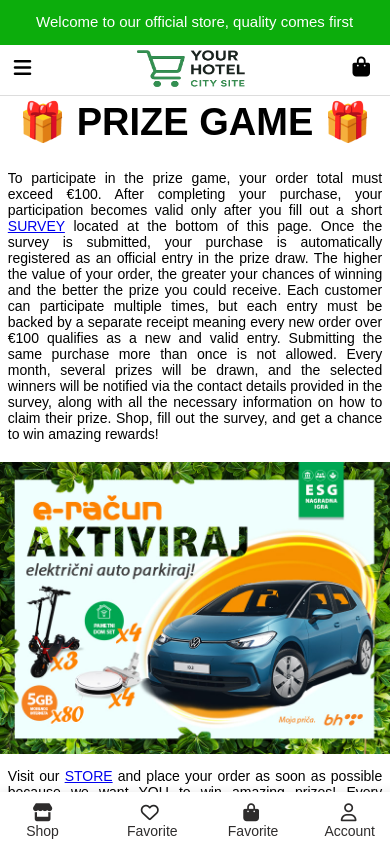
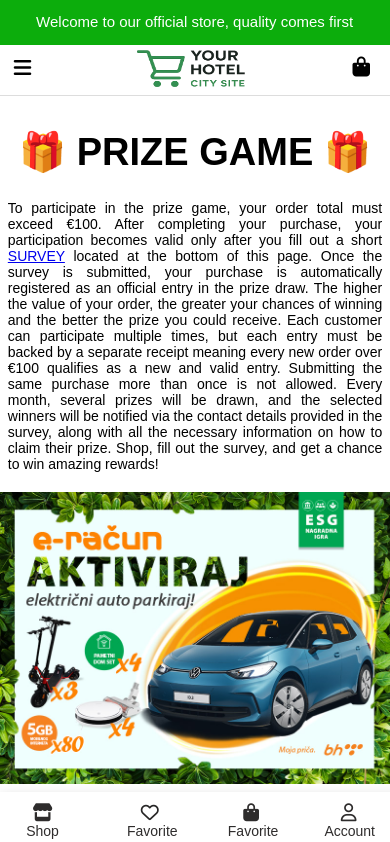
Before and after one commit to EminHuric/vue-exercise, a Vue app: page /gw in a window 390 px wide. Shown: the top 842 px of the page. Built offline with nearby package versions, Linux system fonts and the light colour scheme.

Commit message:
correction

```diff
--- a/src/components/gw-photo.vue
+++ b/src/components/gw-photo.vue
@@ -104,7 +104,7 @@
     margin-top: 22% !important;
   }
   .gwFrame {
-    height: 20% !important;
+    height: 80% !important;
   }
 }
 
@@ -127,5 +127,6 @@
   height: 620px;
   margin-left: 210px;
   position: relative;
+  z-index: 9999;
 }
 </style>
--- a/src/views/Gw.vue
+++ b/src/views/Gw.vue
@@ -62,7 +62,6 @@
       </form>
     </div>
     <div style="margin-top: 500px;">
-      ggg
     </div>
   </div>
 </template>
@@ -331,7 +330,7 @@
 
   .gwh {
     font-size: 38px !important;
-    margin-top: 20px !important;
+    margin-top: 50px !important;
   }
 
   .notification {
@@ -502,6 +501,7 @@
 .s {
   border: 1px solid black;
   width: 100%;
+  height: 230%;
   background-color: rgb(255, 255, 255);
   position: absolute;
   left: 0;
```
